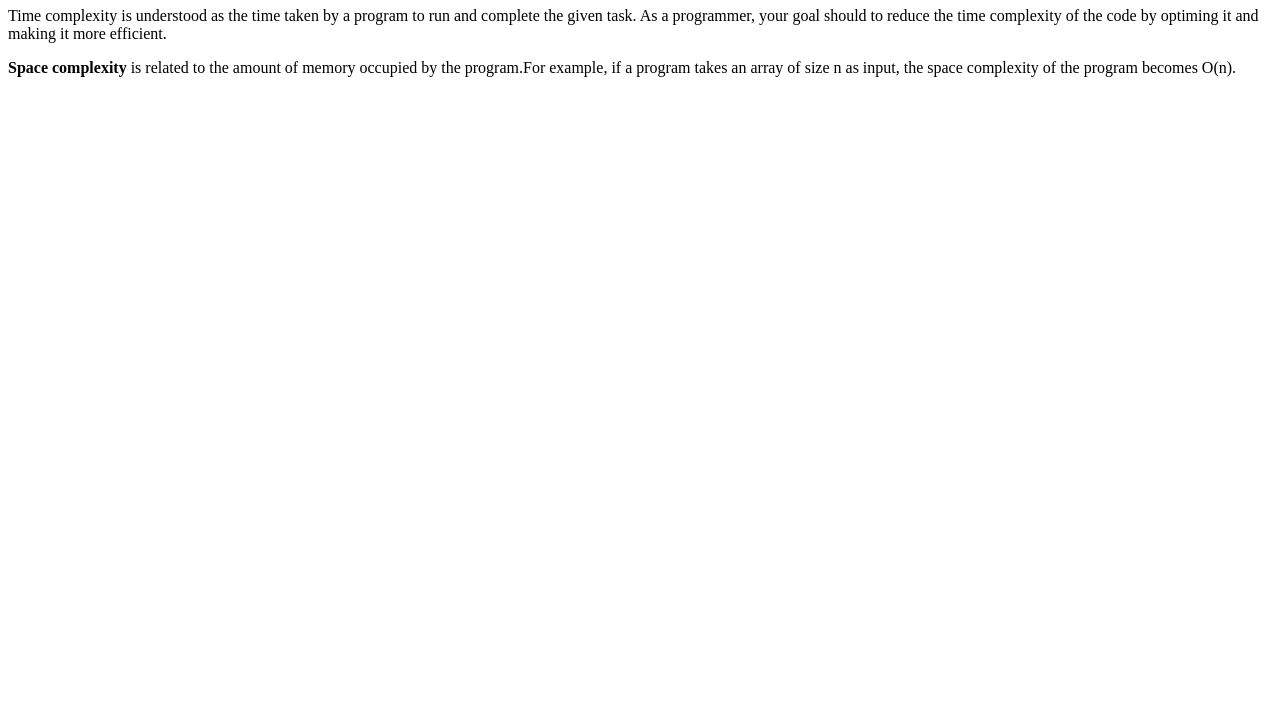
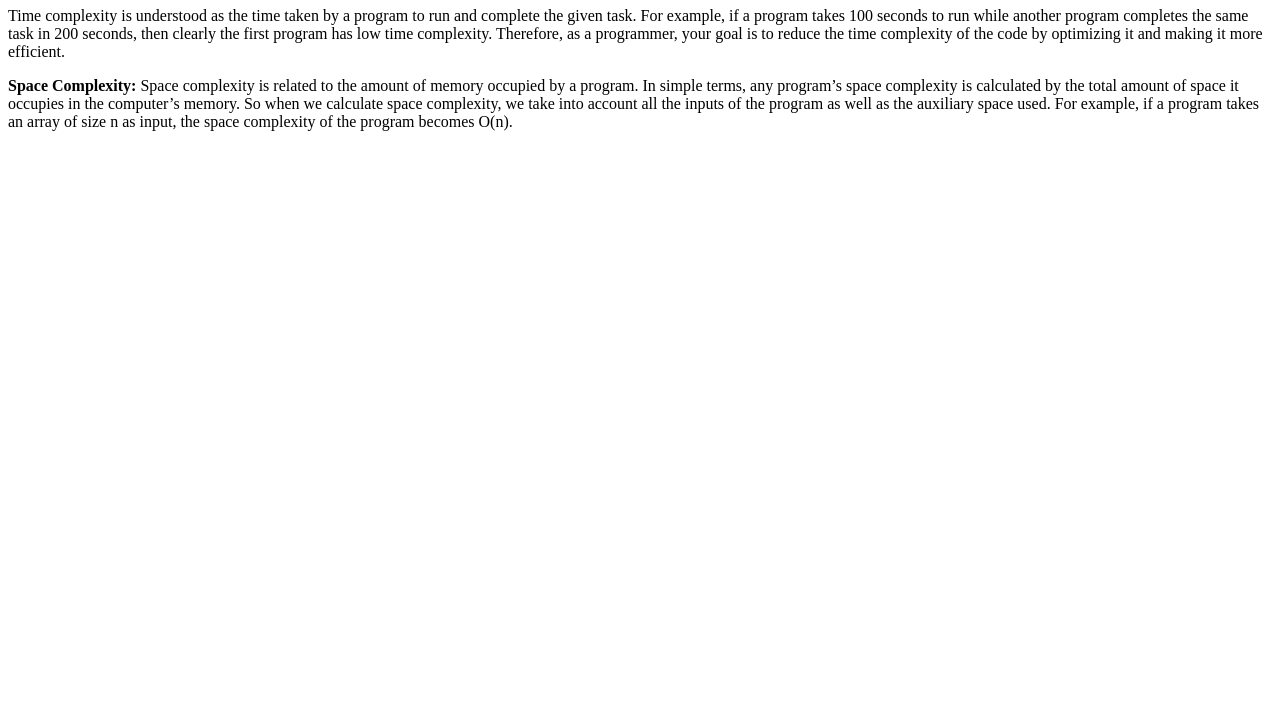
Before and after one commit to acciojob/time-and-space-complexity-shubh43, a website: page main.html in a window 1280 px wide. Shown: the part 73-800 px from the top of the page. Drawn offline with Linux system fonts and the light colour scheme.

Commit message:
created a submission

```diff
--- a/main.html
+++ b/main.html
@@ -9,9 +9,8 @@
 <body>
 	<!-- the entire body must be written by student -->
 	<h1>Time and Space Complexity</h1>
-	<p>Time complexity is understood as the time taken by a program to run and complete the given task. As a programmer, your goal should to reduce the time complexity of the code by optiming it and making it more efficient. </p>
-	<p><b>Space complexity</b> is related to the amount of memory occupied by the program.For example, if a program takes an array of size n as input, the space complexity of the program becomes O(n).</p>
-
+	<p>Time complexity is understood as the time taken by a program to run and complete the given task. For example, if a program takes 100 seconds to run while another program completes the same task in 200 seconds, then clearly the first program has low time complexity. Therefore, as a programmer, your goal is to reduce the time complexity of the code by optimizing it and making it more efficient.</p>
+	<p><b>Space Complexity:</b> Space complexity is related to the amount of memory occupied by a program. In simple terms, any program’s space complexity is calculated by the total amount of space it occupies in the computer’s memory. So when we calculate space complexity, we take into account all the inputs of the program as well as the auxiliary space used. For example, if a program takes an array of size n as input, the space complexity of the program becomes O(n).</p>
     <script type="text/javascript" src="./script.js">
 </script>
 
```
